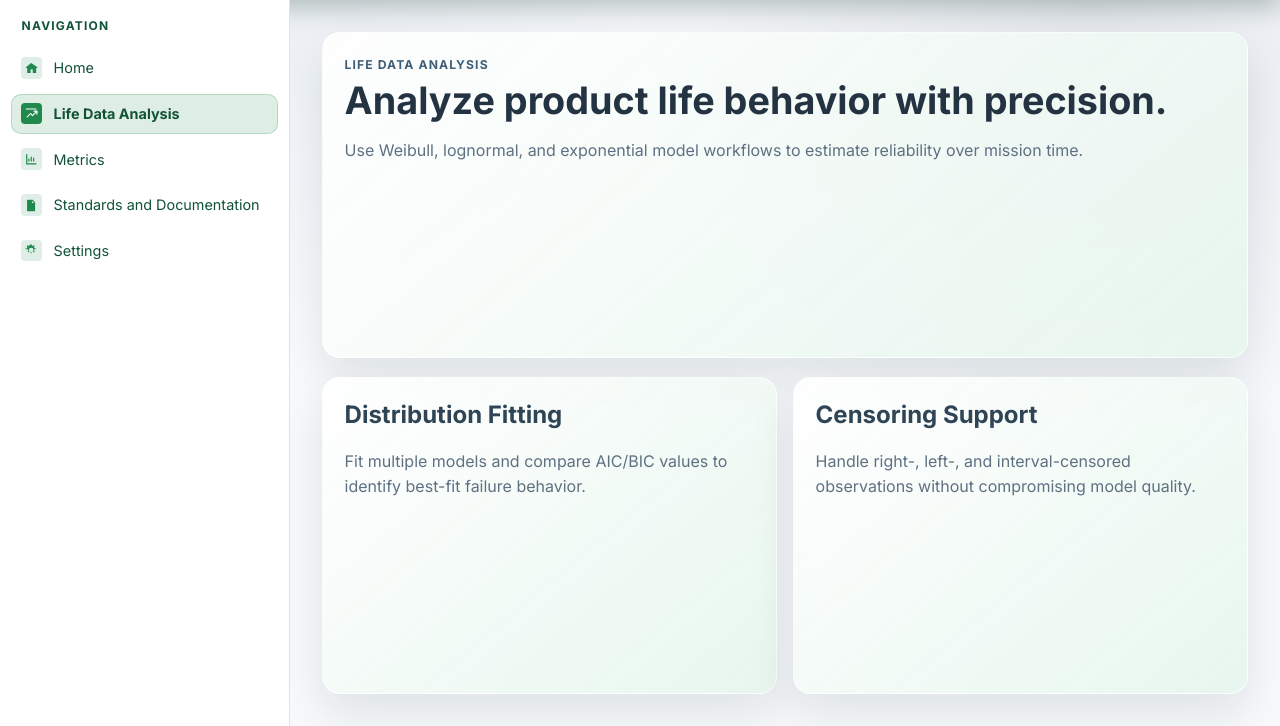
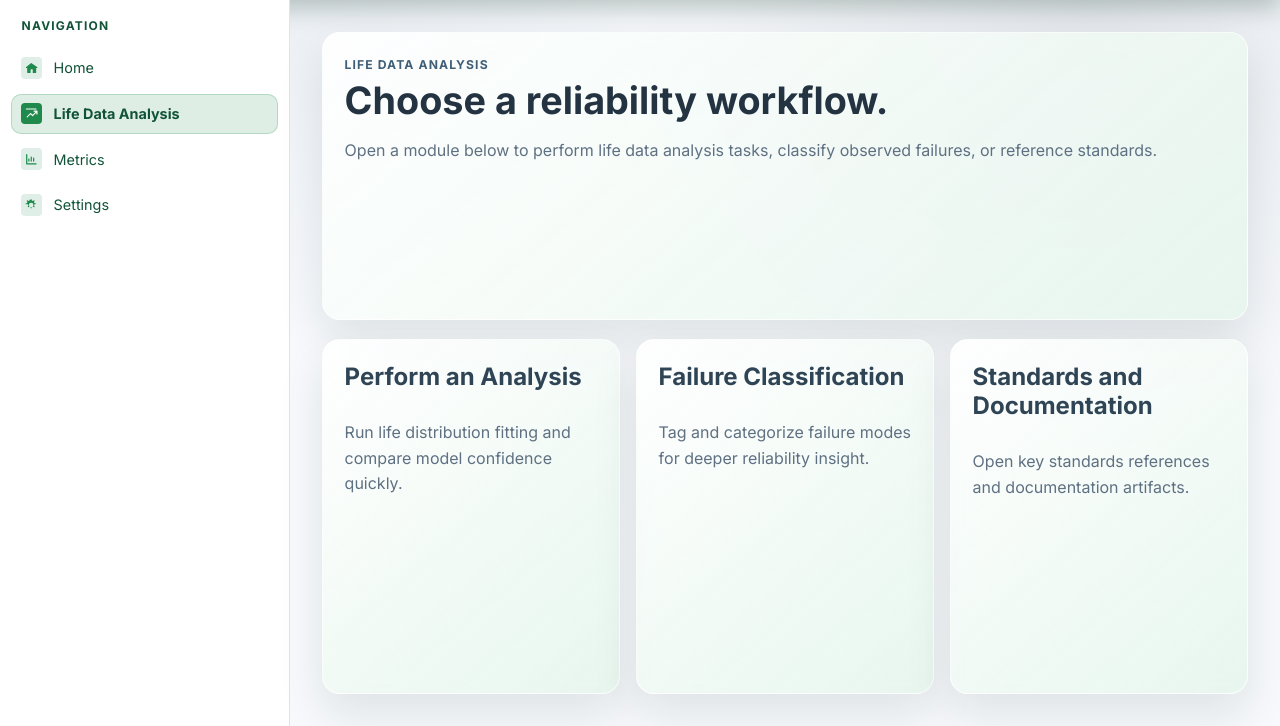
Before and after one commit to stupidshrimp/GREMLIN, a Flask app: page /life-data-analysis in a window 1280 px wide. Shown: the part 74-800 px from the top of the page. Run offline with Flask 3, Linux system fonts and the light colour scheme.

Commit message:
Add interactive life data analysis cards and hide standards nav link

```diff
--- a/app.py
+++ b/app.py
@@ -31,6 +31,7 @@ PAGES = [
 NAV_LINKS = [
     {"label": page["title"], "url": page["route"], "icon": page["icon"]}
     for page in PAGES
+    if page["route"] != "/standards-and-documentation"
 ]
 
 
@@ -47,6 +48,25 @@ def life_data_analysis():
         nav_links=NAV_LINKS,
     )
 
+
+
+
+@app.route("/life-data-analysis/perform-analysis")
+def perform_analysis():
+    return render_template(
+        "perform_analysis.html",
+        page_title="Perform an Analysis",
+        nav_links=NAV_LINKS,
+    )
+
+
+@app.route("/life-data-analysis/failure-classification")
+def failure_classification():
+    return render_template(
+        "failure_classification.html",
+        page_title="Failure Classification",
+        nav_links=NAV_LINKS,
+    )
 
 @app.route("/metrics")
 def metrics():
--- a/static/css/theme.css
+++ b/static/css/theme.css
@@ -184,3 +184,49 @@ p { margin: 0; line-height: 1.6; color: var(--muted); }
 
   .content { padding: 1rem; }
 }
+
+.life-data-card-grid {
+  grid-template-columns: repeat(3, minmax(0, 1fr));
+}
+
+.life-data-card {
+  display: flex;
+  flex-direction: column;
+  gap: 0.6rem;
+  text-decoration: none;
+  color: inherit;
+  min-height: 220px;
+  position: relative;
+  overflow: hidden;
+}
+
+.life-data-card h2,
+.life-data-card p {
+  transition: transform 240ms ease, opacity 240ms ease;
+}
+
+.card-hover-copy {
+  margin-top: auto;
+  opacity: 0;
+  max-height: 0;
+  transform: translateY(10px);
+  transition: opacity 260ms ease, transform 260ms ease, max-height 260ms ease;
+}
+
+.life-data-card:hover .card-hover-copy,
+.life-data-card:focus-visible .card-hover-copy {
+  opacity: 1;
+  max-height: 120px;
+  transform: translateY(0);
+}
+
+.life-data-card:hover > p,
+.life-data-card:focus-visible > p {
+  opacity: 0.55;
+  transform: translateY(-3px);
+}
+
+.life-data-card:focus-visible {
+  outline: 2px solid var(--forest-700);
+  outline-offset: 3px;
+}
--- a/templates/life_data_analysis.html
+++ b/templates/life_data_analysis.html
@@ -3,18 +3,33 @@
 {% block content %}
 <section class="glass-card fade-in-up">
   <p class="eyebrow">Life Data Analysis</p>
-  <h1>Analyze product life behavior with precision.</h1>
-  <p>Use Weibull, lognormal, and exponential model workflows to estimate reliability over mission time.</p>
+  <h1>Choose a reliability workflow.</h1>
+  <p>Open a module below to perform life data analysis tasks, classify observed failures, or reference standards.</p>
 </section>
 
-<section class="card-grid two-col">
-  <article class="glass-card tile slide-in">
-    <h2>Distribution Fitting</h2>
-    <p>Fit multiple models and compare AIC/BIC values to identify best-fit failure behavior.</p>
-  </article>
-  <article class="glass-card tile slide-in">
-    <h2>Censoring Support</h2>
-    <p>Handle right-, left-, and interval-censored observations without compromising model quality.</p>
-  </article>
+<section class="card-grid life-data-card-grid">
+  <a class="glass-card tile slide-in life-data-card" href="{{ url_for('perform_analysis') }}">
+    <h2>Perform an Analysis</h2>
+    <p>Run life distribution fitting and compare model confidence quickly.</p>
+    <div class="card-hover-copy">
+      <p>Includes guided setup, model summaries, and reliability projection outputs for mission-time planning.</p>
+    </div>
+  </a>
+
+  <a class="glass-card tile slide-in life-data-card" href="{{ url_for('failure_classification') }}">
+    <h2>Failure Classification</h2>
+    <p>Tag and categorize failure modes for deeper reliability insight.</p>
+    <div class="card-hover-copy">
+      <p>Review failure patterns by subsystem, assign severity labels, and identify recurring root-cause trends.</p>
+    </div>
+  </a>
+
+  <a class="glass-card tile slide-in life-data-card" href="{{ url_for('standards_and_documentation') }}">
+    <h2>Standards and Documentation</h2>
+    <p>Open key standards references and documentation artifacts.</p>
+    <div class="card-hover-copy">
+      <p>Jump to approved test standards, internal procedures, and documentation templates used by your team.</p>
+    </div>
+  </a>
 </section>
 {% endblock %}
```
Also changed, not shown: templates/failure_classification.html (added, +9 -0 lines), templates/perform_analysis.html (added, +9 -0 lines).
